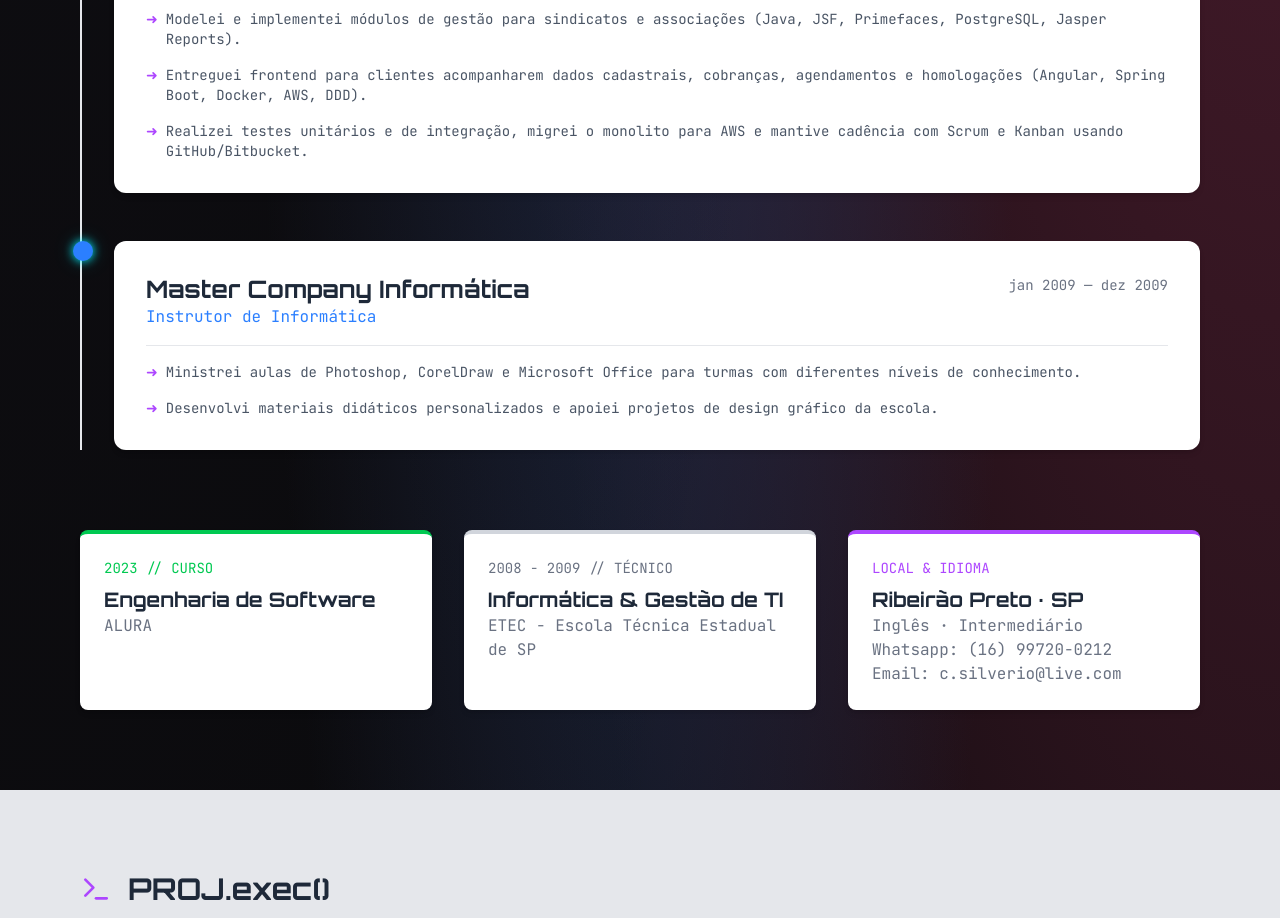
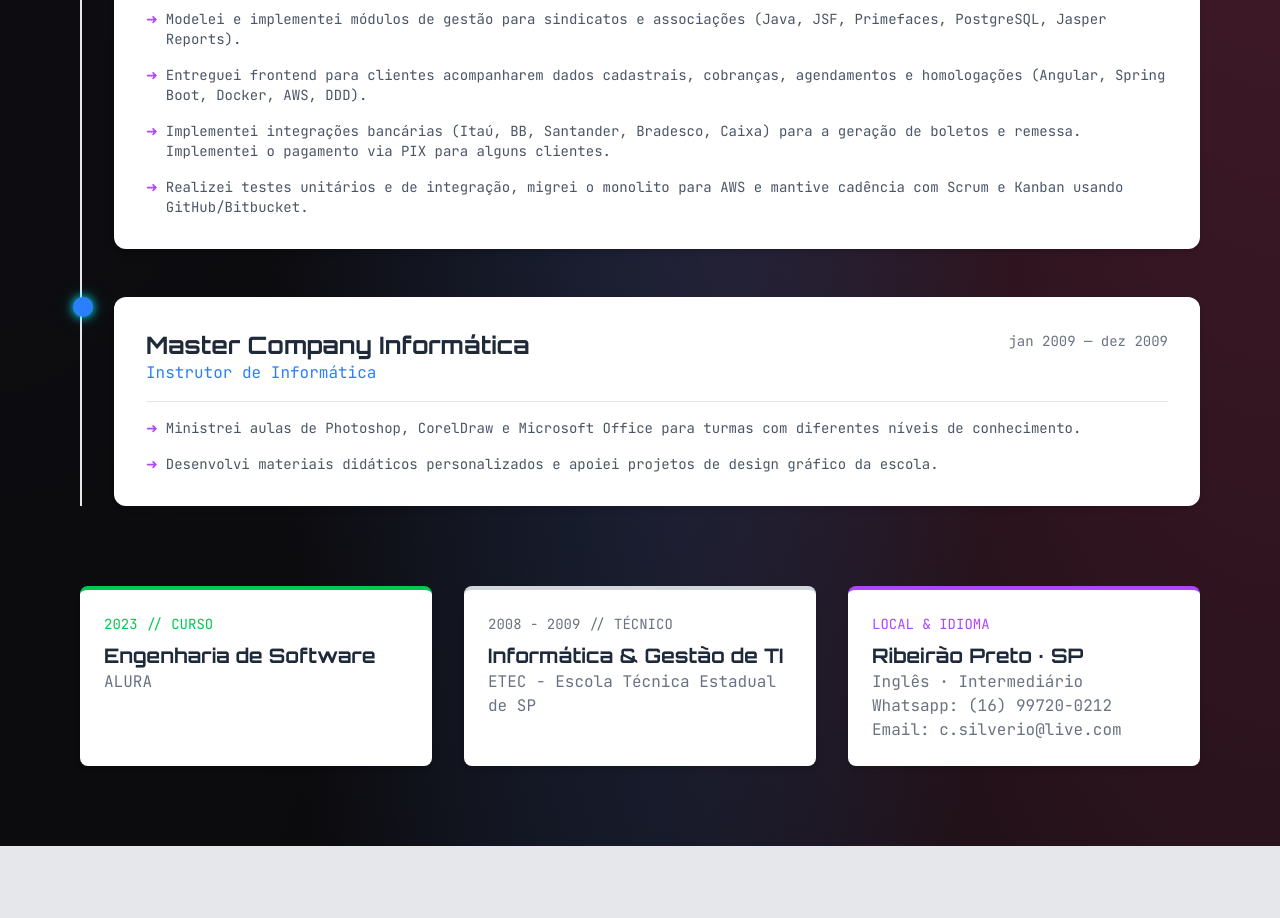
Before and after one commit to mibess/portifolio, a Next.js app in the folder frontend/: page / in a window 1280 px wide. Shown: the part 2440-3358 px from the top of the page. Built offline with nearby package versions, Linux system fonts and the light colour scheme.

Commit message:
fix: resume adjustments

```diff
--- a/frontend/app/page.tsx
+++ b/frontend/app/page.tsx
@@ -31,6 +31,7 @@ const timeline = [
       "Criei uma aplicação web para monitorar acessos em tempo real em monitores e dispositivos móveis (ReactJS, Spring Boot, REST, Docker, AWS ECS, GitHub Actions).",
       "Modelei e implementei módulos de gestão para sindicatos e associações (Java, JSF, Primefaces, PostgreSQL, Jasper Reports).",
       "Entreguei frontend para clientes acompanharem dados cadastrais, cobranças, agendamentos e homologações (Angular, Spring Boot, Docker, AWS, DDD).",
+      "Implementei integrações bancárias (Itaú, BB, Santander, Bradesco, Caixa) para a geração de boletos e remessa. Implementei o pagamento via PIX para alguns clientes.",
       "Realizei testes unitários e de integração, migrei o monolito para AWS e mantive cadência com Scrum e Kanban usando GitHub/Bitbucket.",
     ],
   },
```
Also changed, not shown: 2 other files (tests, documents, lock files or other folders).
